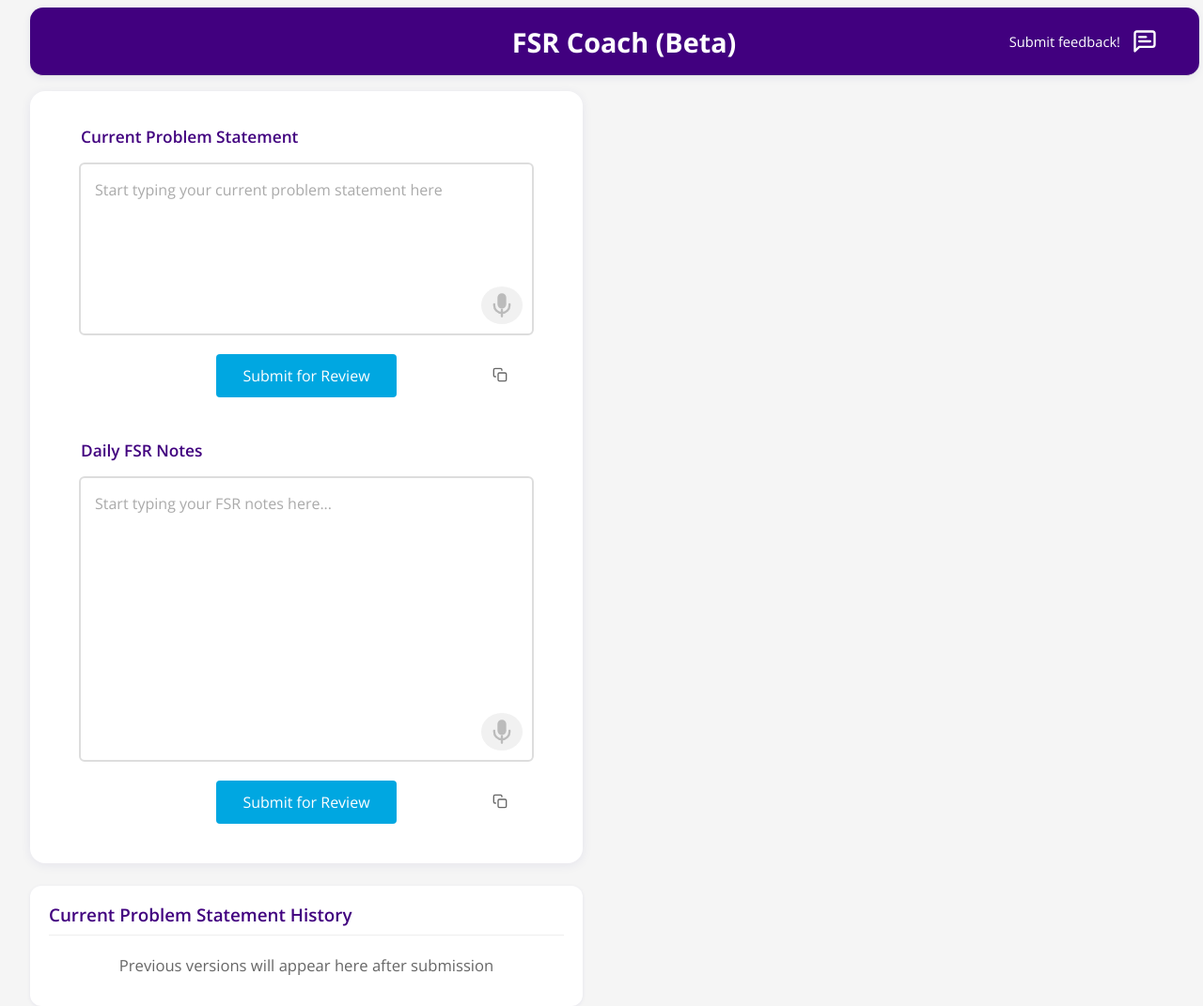
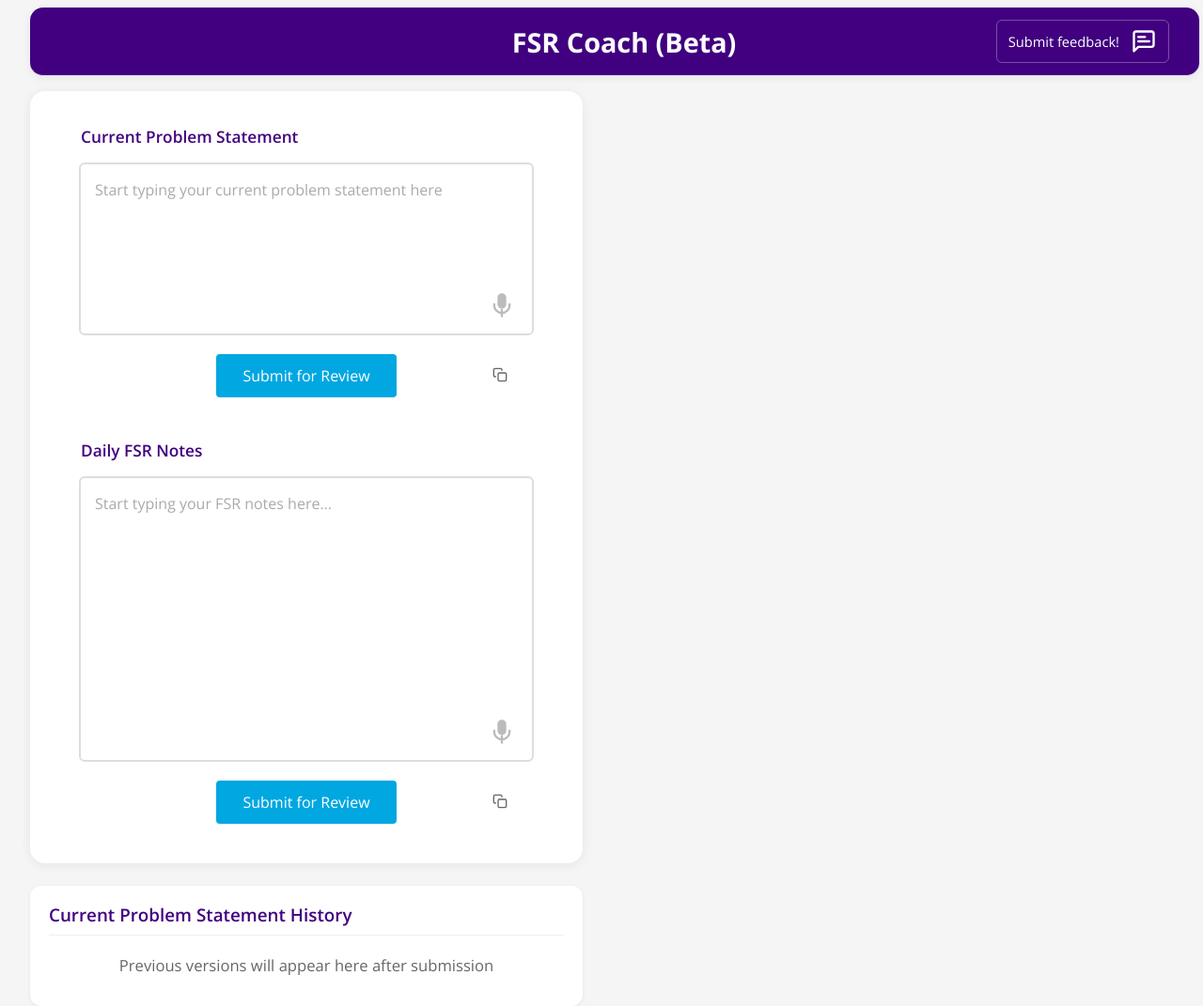
Before and after one commit to karimdaouk3/spellcheck_app, a Flask app: page / in a window 1280 px wide. Shown: the whole page at 94% size. Run offline with Flask 2, Linux system fonts and the light colour scheme.

Commit message:
Make mic button background only appear on hover and improve copy to clipboard text styling

```diff
--- a/static/css/style.css
+++ b/static/css/style.css
@@ -451,17 +451,18 @@ body {
     align-items: center;
     gap: 12px;
     background: none;
-    border: none;
+    border: 1px solid rgba(255, 255, 255, 0.3);
     cursor: pointer;
     padding: 8px 12px;
     border-radius: 6px;
-    transition: background-color 0.2s;
+    transition: background-color 0.2s, border-color 0.2s;
     color: white;
     font-family: 'Open Sans', sans-serif;
 }
 
 .feedback-section:hover {
     background-color: rgba(255, 255, 255, 0.1);
+    border-color: rgba(255, 255, 255, 0.5);
 }
 
 .feedback-text {
@@ -1066,12 +1067,12 @@ body {
 }
 /* Microphone button styling */
 #mic-btn, #mic-btn-2 {
-    background: rgba(187, 187, 187, 0.2) !important;
+    background: none !important;
     transition: background 0.3s ease;
 }
 
 #mic-btn:hover, #mic-btn-2:hover {
-    background: rgba(187, 187, 187, 0.3) !important;
+    background: rgba(187, 187, 187, 0.2) !important;
 }
 
 /* Disable hover effects for inactive buttons */
--- a/static/js/editor.js
+++ b/static/js/editor.js
@@ -379,7 +379,7 @@ class LanguageToolEditor {
                         const originalHTML = copyBtn.innerHTML;
                         copyBtn.disabled = true;
                         copyBtn.style.pointerEvents = 'none';
-                        copyBtn.innerHTML = '<span style="color: #666; font-size: 0.8em;">Nothing to copy</span>';
+                        copyBtn.innerHTML = '<span style="color: #666; font-size: 0.85em; font-weight: 500; background: rgba(255,255,255,0.9); padding: 4px 8px; border-radius: 4px; box-shadow: 0 2px 4px rgba(0,0,0,0.1);">Nothing to copy</span>';
                         setTimeout(() => {
                             copyBtn.innerHTML = originalHTML;
                             copyBtn.disabled = false;
@@ -395,7 +395,7 @@ class LanguageToolEditor {
                         const originalHTML = copyBtn.innerHTML;
                         copyBtn.disabled = true;
                         copyBtn.style.pointerEvents = 'none';
-                        copyBtn.innerHTML = '<span style="color: #666; font-size: 0.8em;">Copied!</span>';
+                        copyBtn.innerHTML = '<span style="color: #4CAF50; font-size: 0.85em; font-weight: 600; background: rgba(255,255,255,0.95); padding: 4px 8px; border-radius: 4px; box-shadow: 0 2px 6px rgba(0,0,0,0.15);">✓ Copied!</span>';
 
                         setTimeout(() => {
                             copyBtn.innerHTML = originalHTML;
@@ -408,7 +408,7 @@ class LanguageToolEditor {
                         const originalHTML = copyBtn.innerHTML;
                         copyBtn.disabled = true;
                         copyBtn.style.pointerEvents = 'none';
-                        copyBtn.innerHTML = '<span style="color: #666; font-size: 0.8em;">Copy failed</span>';
+                        copyBtn.innerHTML = '<span style="color: #F44336; font-size: 0.85em; font-weight: 500; background: rgba(255,255,255,0.95); padding: 4px 8px; border-radius: 4px; box-shadow: 0 2px 6px rgba(0,0,0,0.15);">✗ Failed</span>';
 
                         setTimeout(() => {
                             copyBtn.innerHTML = originalHTML;
@@ -1085,14 +1085,14 @@ class LanguageToolEditor {
             <div style="display: flex; align-items: center; gap: 10px; font-size: 0.85em; font-weight: 600; padding: 4px 0;">
                 <span style="color: #000; font-size: 0.9em;">Vague</span>
                 <div style="position: relative; width: 140px; height: 18px; background: linear-gradient(to right, #ff6b6b 0%, #ffd93d 50%, #6bcf7f 100%); border-radius: 9px; border: 2px solid #e0e0e0; overflow: visible; box-shadow: inset 0 2px 4px rgba(0,0,0,0.1);">
-                    <div style="position: absolute; top: -3px; left: ${position}%; width: 3px; height: 24px; background: linear-gradient(to bottom, #41007F, #5a1a9a); border-radius: 2px; transform: translateX(-50%); border: 2px solid #fff; box-shadow: 0 2px 8px rgba(65,0,127,0.4), 0 0 0 1px rgba(255,255,255,0.8);"></div>
+                    <div style="position: absolute; top: 50%; left: ${position}%; width: 3px; height: 24px; background: linear-gradient(to bottom, #41007F, #5a1a9a); border-radius: 2px; transform: translate(-50%, -50%); border: 1px solid #fff; box-shadow: 0 2px 8px rgba(65,0,127,0.4), 0 0 0 1px rgba(255,255,255,0.8);"></div>
                 </div>
                 <span style="color: #000; font-size: 0.9em; min-width: 70px;">Thorough</span>
             </div>
             <style>
                 @media (max-width: 950px) {
                     .editor-score {
-                        font-size: 0.85em !important;
+                        font-size: 0.9em !important;
                     }
                     .editor-score > div {
                         gap: 8px !important;
@@ -1103,11 +1103,12 @@ class LanguageToolEditor {
                     }
                     .editor-score > div > div > div:first-child {
                         height: 20px !important;
-                        top: -3px !important;
+                        top: 50% !important;
+                        transform: translate(-50%, -50%) !important;
                     }
                     .editor-score > div > span {
                         min-width: 0 !important;
-                        font-size: 0.85em !important;
+                        font-size: 0.9em !important;
                     }
                 }
             </style>
```
